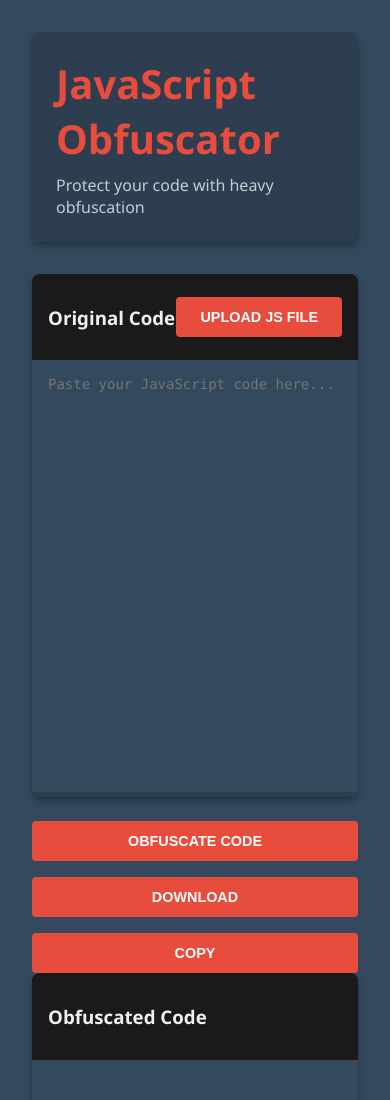
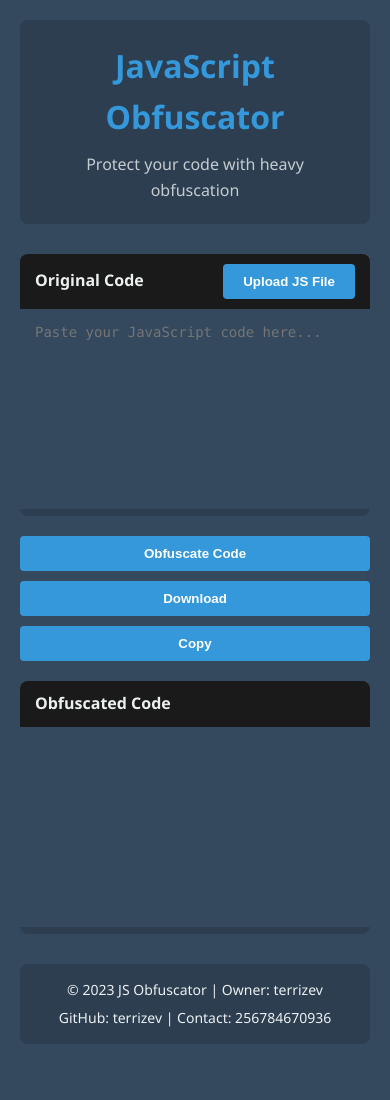
Before and after one commit to Maxtech254/Maxtech-obfuscator-, a plain HTML site: page index.html in a window 390 px wide. Shown: the top 1100 px of the page. After the commit the page ends 1064 px from the top, so only its background shows below. Drawn offline with Linux system fonts and the light colour scheme.

Commit message:
Create ☠️

```diff
--- a/style.css
+++ b/style.css
@@ -1,179 +1,146 @@
 :root {
     --primary: #2c3e50;
     --secondary: #34495e;
-    --accent: #e74c3c;
+    --accent: #3498db;
     --light: #ecf0f1;
     --dark: #1a1a1a;
 }
 
+* {
+    box-sizing: border-box;
+    margin: 0;
+    padding: 0;
+}
+
 body {
     font-family: 'Segoe UI', Tahoma, Geneva, Verdana, sans-serif;
-    margin: 0;
-    padding: 0;
     background-color: var(--secondary);
     color: var(--light);
+    line-height: 1.6;
+    padding: 20px;
 }
 
 .container {
-    max-width: 1200px;
+    max-width: 1000px;
     margin: 0 auto;
-    padding: 2rem;
 }
 
 header {
+    text-align: center;
+    margin-bottom: 30px;
+    padding: 20px;
     background-color: var(--primary);
-    padding: 1.5rem;
     border-radius: 8px;
-    margin-bottom: 2rem;
-    box-shadow: 0 4px 6px rgba(0, 0, 0, 0.3);
 }
 
 h1 {
-    margin: 0;
     color: var(--accent);
-    font-size: 2.5rem;
+    margin-bottom: 10px;
 }
 
 .subtitle {
-    margin: 0.5rem 0 0;
-    color: var(--light);
     opacity: 0.8;
 }
 
-.main-content {
-    display: grid;
-    grid-template-columns: 1fr 1fr;
-    gap: 2rem;
-}
-
 .editor-container {
+    margin-bottom: 20px;
     background-color: var(--primary);
     border-radius: 8px;
     overflow: hidden;
-    box-shadow: 0 4px 6px rgba(0, 0, 0, 0.3);
 }
 
 .editor-header {
+    padding: 10px 15px;
     background-color: var(--dark);
-    padding: 0.75rem 1rem;
     display: flex;
     justify-content: space-between;
     align-items: center;
 }
 
-.editor-title {
-    margin: 0;
-    font-size: 1rem;
-    color: var(--light);
+.editor-header h3 {
+    font-size: 16px;
 }
 
 textarea {
     width: 100%;
-    height: 400px;
+    height: 300px;
+    padding: 15px;
     background-color: var(--secondary);
     color: var(--light);
     border: none;
-    padding: 1rem;
-    font-family: 'Consolas', 'Monaco', monospace;
+    resize: none;
+    font-family: 'Consolas', monospace;
     font-size: 14px;
-    resize: none;
+}
+
+textarea:focus {
     outline: none;
 }
 
 .controls {
     display: flex;
-    justify-content: space-between;
-    margin-top: 1.5rem;
-    gap: 1rem;
+    gap: 10px;
+    margin-bottom: 20px;
+}
+
+.btn {
+    padding: 10px 20px;
+    background-color: var(--accent);
+    color: white;
+    border: none;
+    border-radius: 4px;
+    cursor: pointer;
+    font-weight: bold;
+    flex: 1;
+    transition: background-color 0.2s;
+}
+
+.btn:hover {
+    background-color: #2980b9;
 }
 
 .file-upload {
     display: flex;
     align-items: center;
-    gap: 1rem;
 }
 
-.btn {
-    background-color: var(--accent);
-    color: white;
-    border: none;
-    padding: 0.75rem 1.5rem;
+.status {
+    font-size: 14px;
+    padding: 5px 10px;
     border-radius: 4px;
-    cursor: pointer;
-    font-weight: bold;
-    transition: all 0.2s;
-    text-transform: uppercase;
-    font-size: 0.9rem;
 }
 
-.btn:hover {
-    background-color: #c0392b;
-    transform: translateY(-2px);
-    box-shadow: 0 4px 8px rgba(0, 0, 0, 0.2);
+.status.success {
+    background-color: #27ae60;
 }
 
-.btn:active {
-    transform: translateY(0);
+.status.error {
+    background-color: #e74c3c;
 }
 
-.btn-secondary {
-    background-color: var(--primary);
-}
-
-.btn-secondary:hover {
-    background-color: #1a252f;
-}
-
-.options {
-    background-color: var(--primary);
-    border-radius: 8px;
-    padding: 1.5rem;
-    margin-top: 2rem;
-    box-shadow: 0 4px 6px rgba(0, 0, 0, 0.3);
-}
-
-.options-title {
-    margin-top: 0;
-    color: var(--accent);
-}
-
-.option-group {
-    margin-bottom: 1rem;
-}
-
-.option-label {
-    display: block;
-    margin-bottom: 0.5rem;
-    font-weight: bold;
-}
-
-.checkbox-group {
-    display: flex;
-    align-items: center;
-    gap: 0.5rem;
-    margin-bottom: 0.5rem;
+.status.info {
+    background-color: #f39c12;
 }
 
 footer {
-    margin-top: 3rem;
     text-align: center;
-    padding: 1.5rem;
+    margin-top: 30px;
+    padding: 15px;
     background-color: var(--primary);
     border-radius: 8px;
-    box-shadow: 0 4px 6px rgba(0, 0, 0, 0.3);
+    font-size: 14px;
 }
 
-.owner-info {
-    font-size: 0.9rem;
-    opacity: 0.8;
+footer p:first-child {
+    margin-bottom: 5px;
 }
 
 @media (max-width: 768px) {
-    .main-content {
-        grid-template-columns: 1fr;
-    }
-
     .controls {
         flex-direction: column;
     }
-                               }
+
+    textarea {
+        height: 200px;
+    }
+}
```
